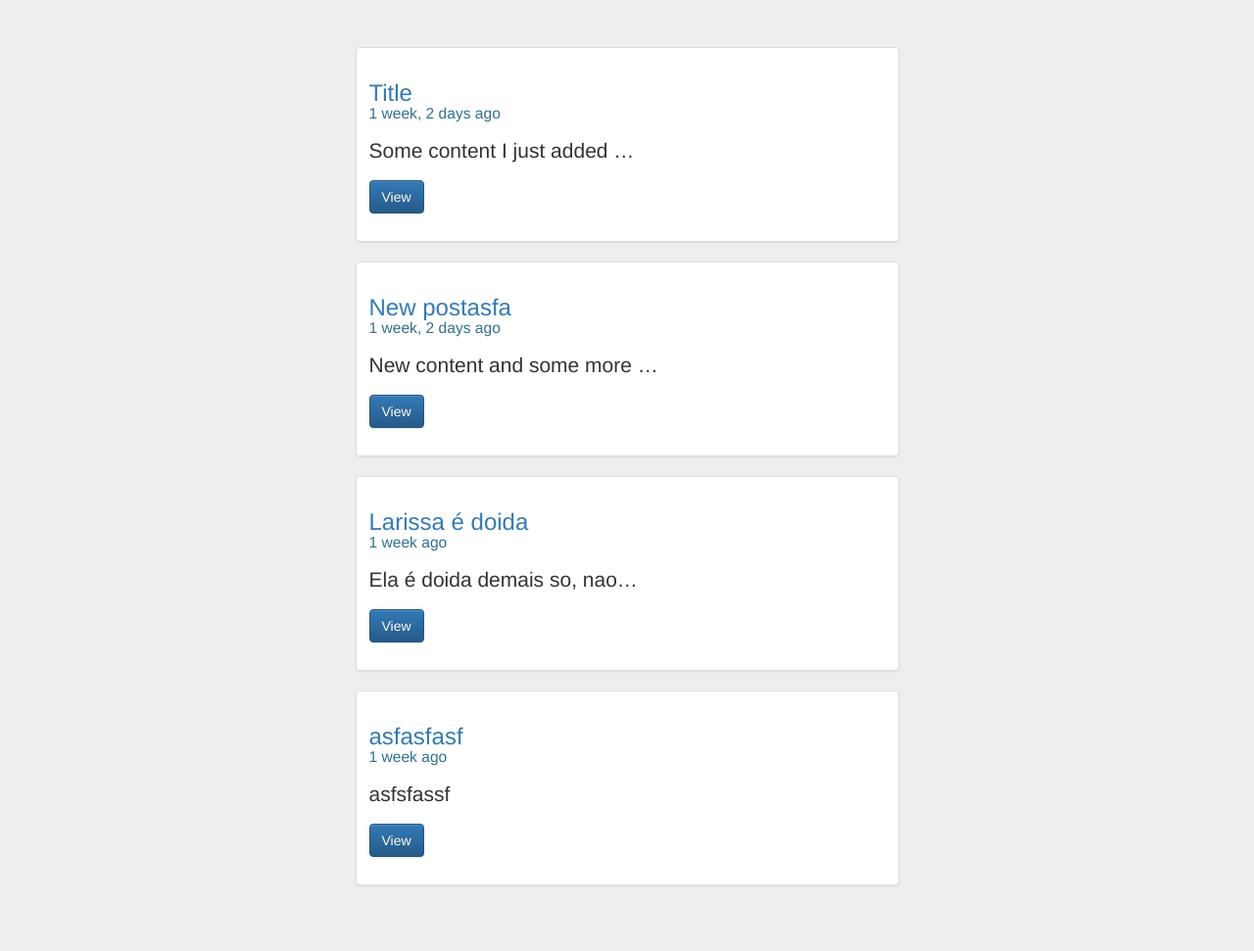
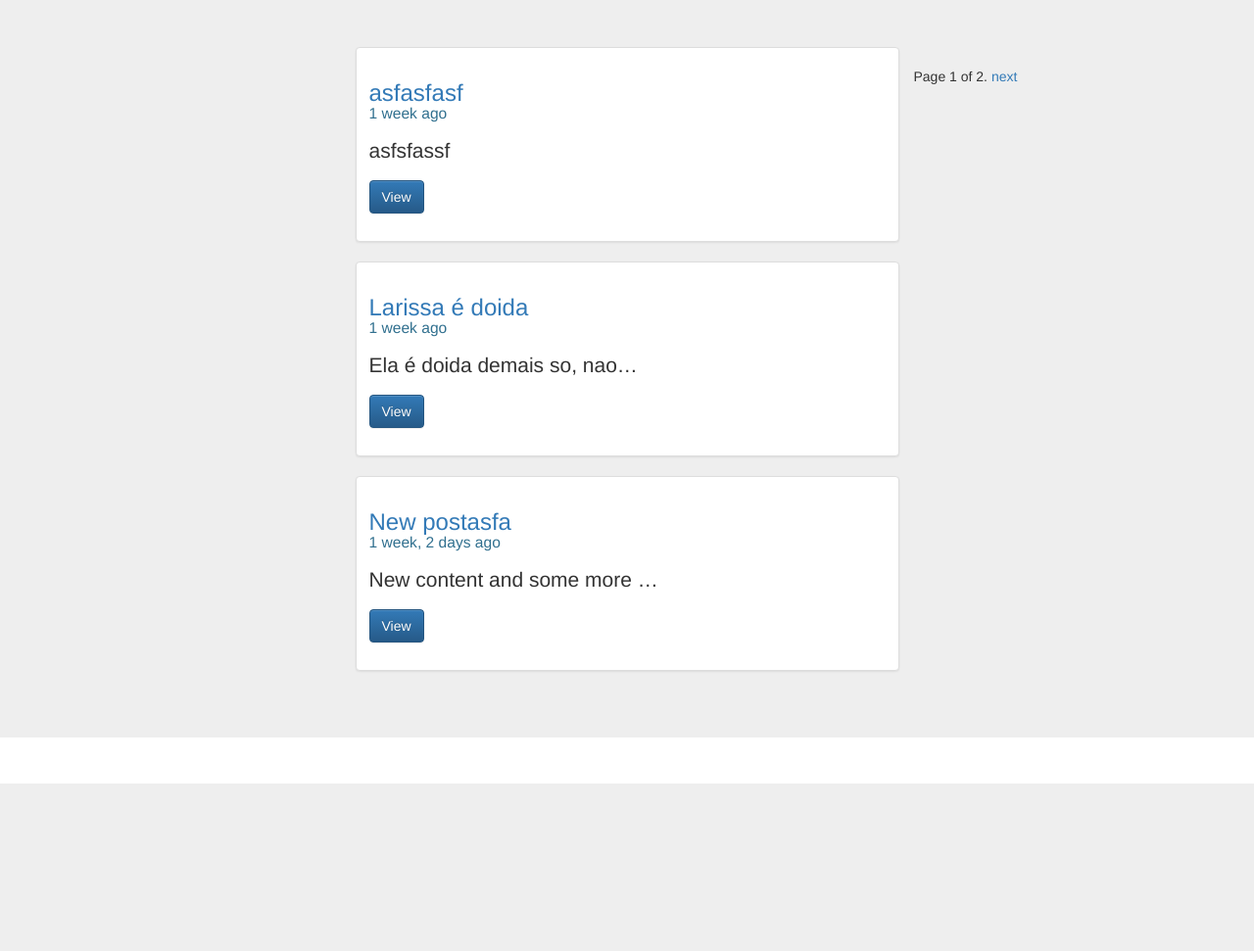
Before and after one commit to jeandiangelis/django-blog, a Django app: page /posts/ in a window 1280 px wide. Shown: the top 971 px of the page at 98% size. After the commit the page ends 800 px from the top, so only its background shows below. Run offline with Django 3.2, Linux system fonts and the light colour scheme; data comes from the database, SQL or seed files in the repository; some libraries are stand-ins or nearby versions.

Commit message:
Pagination added for posts

```diff
--- a/posts/views.py
+++ b/posts/views.py
@@ -3,6 +3,7 @@ from django.http import HttpResponse, HttpResponseRedirect
 from django.shortcuts import render, get_object_or_404, redirect
 from .models import Post
 from .forms import PostForm
+from django.core.paginator import Paginator, EmptyPage, PageNotAnInteger
 
 # Create your views here.
 
@@ -34,7 +35,18 @@ def post_create(request):
 
 
 def post_list(request):
-    query_set = Post.objects.all()
+    query_set_list = Post.objects.all().order_by("-timestamp")
+    paginator = Paginator(query_set_list, 3)
+
+    page = request.GET.get('page')
+    try:
+        query_set = paginator.page(page)
+    except PageNotAnInteger:
+        # If page is not an integer, deliver first page.
+        query_set = paginator.page(1)
+    except EmptyPage:
+        # If page is out of range (e.g. 9999), deliver last page of results.
+        query_set = paginator.page(paginator.num_pages)
 
     context = {
         "title": "list",
--- a/templates/posts/list.html
+++ b/templates/posts/list.html
@@ -21,7 +21,21 @@
             </div>
           </div>
         {% endfor %}
+        <div class="pagination">
+            <span class="step-links">
+                {% if query_set.has_previous %}
+                    <a href="?page={{ query_set.previous_page_number }}">previous</a>
+                {% endif %}
+
+                <span class="current">
+                    Page {{ query_set.number }} of {{ query_set.paginator.num_pages }}.
+                </span>
+
+                {% if query_set.has_next %}
+                    <a href="?page={{ query_set.next_page_number }}">next</a>
+                {% endif %}
+            </span>
+        </div>
     </div>
 
-
 {% endblock content %}
```
